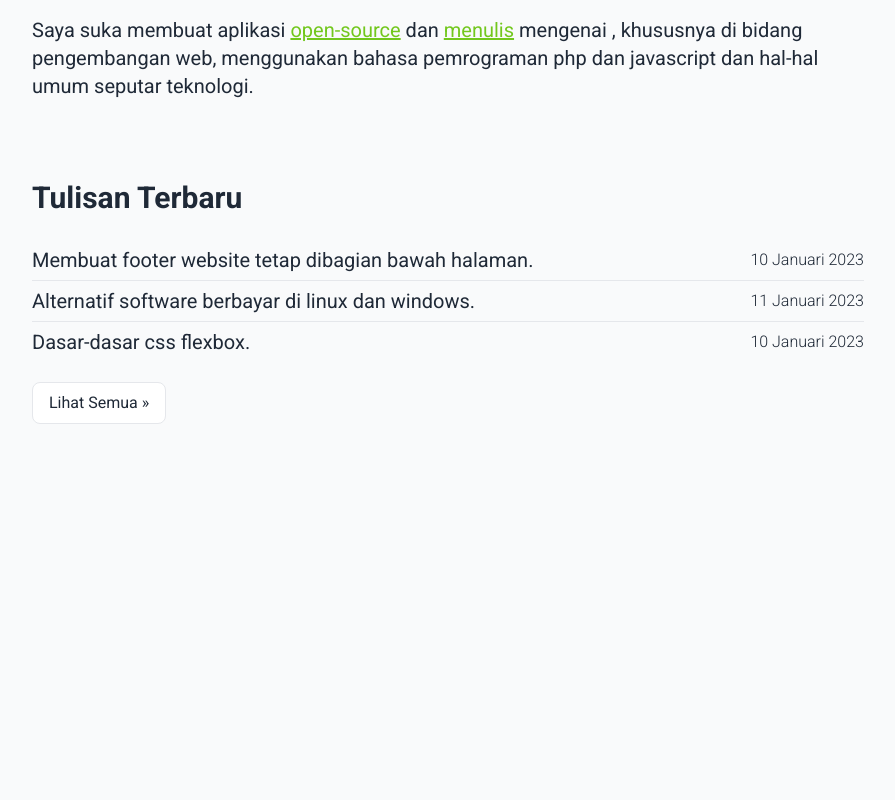
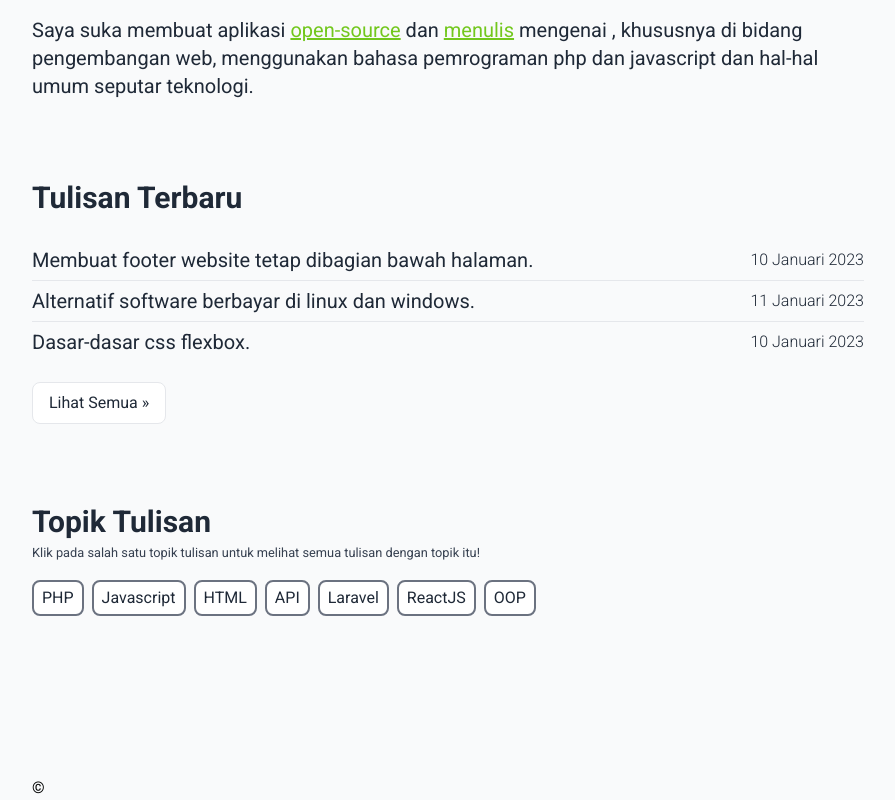
Before and after one commit to rezafikkri/rezafikkri.github.io, a Next.js app: page / in a window 1280 px wide. Shown: the part 355-1155 px from the top of the page, without its empty margins (192-1087 px from the left). Before the commit the page ends 800 px from the top, so only its background shows below. Built offline with nearby package versions, Linux system fonts and the light colour scheme.

Commit message:
feat: create topic section

```diff
--- a/components/footer.js
+++ b/components/footer.js
@@ -1,6 +1,7 @@
 export default function Footer() {
   return (
-    <footer>
+    <footer className="mt-40">
+      <p>&copy;</p>
     </footer>
   );
 }
--- a/components/header.js
+++ b/components/header.js
@@ -21,7 +21,7 @@ export default function Header() {
             <Link href="" className="hover:text-ajwa-green no-underline">Blog</Link>
           </li>
           <li className="inline-block pr-8">
-            <Link href="" className="hover:text-ajwa-green no-underline">Portofolio</Link>
+            <Link href="" className="hover:text-ajwa-green no-underline">Projek</Link>
           </li>
           <li className="inline-block">
             <Link href="" className="group hover:text-ajwa-green no-underline">
--- a/pages/index.js
+++ b/pages/index.js
@@ -37,7 +37,20 @@ export default function Home() {
             </Link>
           </li>
         </ul>
-        <Link href="" className="mt-5 inline-block no-underline bg-white hover:bg-gray-100 border border-border-gray-300 px-4 py-2 rounded-lg">Lihat Semua &raquo;</Link>
+        <Link href="" className="mt-5 inline-block no-underline bg-white hover:bg-gray-100 border border-gray-200 px-4 py-2 rounded-lg">Lihat Semua &raquo;</Link>
+      </section>
+      <section className="text-gray-800 mt-20">
+        <h2 className="text-3xl font-bold">Topik Tulisan</h2>
+        <small className="text-gray-700">Klik pada salah satu topik tulisan untuk melihat semua tulisan dengan topik itu!</small>
+        <div className="mt-4 flex flex-wrap gap-2">
+          <Link href="" className="inline-block no-underline bg-white border border-gray-500 hover:border-ajwa-green border-2 px-2 py-1 rounded-lg">PHP</Link>
+          <Link href="" className="inline-block no-underline bg-white border border-gray-500 hover:border-ajwa-green border-2 px-2 py-1 rounded-lg">Javascript</Link>
+          <Link href="" className="inline-block no-underline bg-white border border-gray-500 hover:border-ajwa-green border-2 px-2 py-1 rounded-lg">HTML</Link>
+          <Link href="" className="inline-block no-underline bg-white border border-gray-500 hover:border-ajwa-green border-2 px-2 py-1 rounded-lg">API</Link>
+          <Link href="" className="inline-block no-underline bg-white border border-gray-500 hover:border-ajwa-green border-2 px-2 py-1 rounded-lg">Laravel</Link>
+          <Link href="" className="inline-block no-underline bg-white border border-gray-500 hover:border-ajwa-green border-2 px-2 py-1 rounded-lg">ReactJS</Link>
+          <Link href="" className="inline-block no-underline bg-white border border-gray-500 hover:border-ajwa-green border-2 px-2 py-1 rounded-lg">OOP</Link>
+        </div>
       </section>
     </Layout>
   )
```
